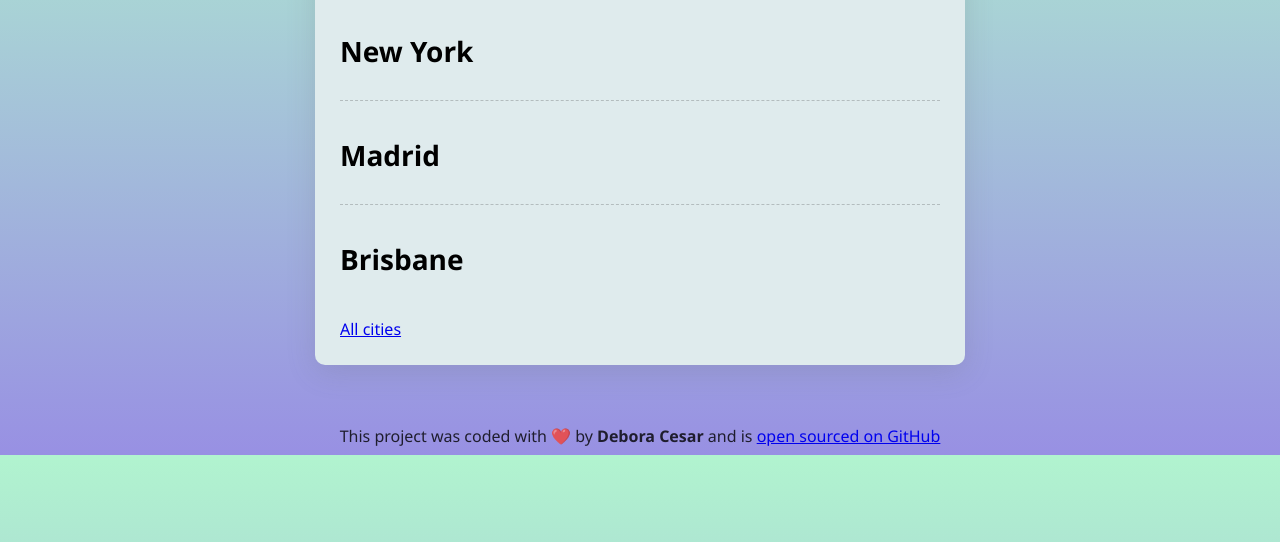
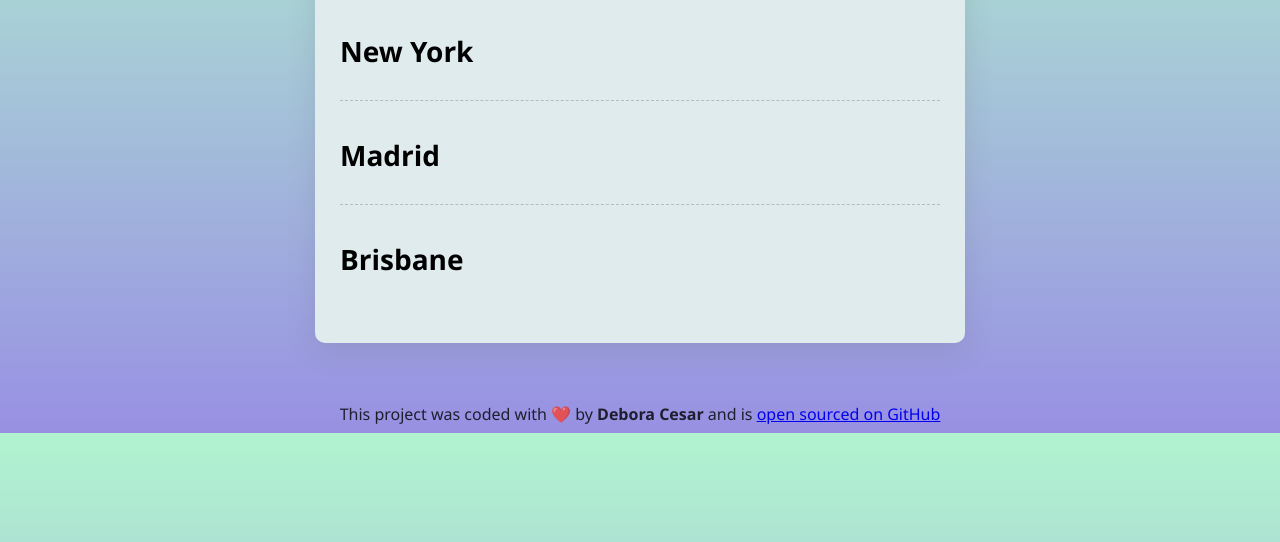
Before and after one commit to DeboraCesar/world-clock, a plain HTML site: page index.html in a window 1280 px wide. Shown: the part 222-764 px from the top of the page. Drawn offline with nearby package versions, Linux system fonts and the light colour scheme; a script that the page names is missing.

Commit message:
Deleted extra html link

```diff
--- a/index.html
+++ b/index.html
@@ -47,7 +47,6 @@
           <div class="time"></div>
         </div>
       </div>
-      <a href="/">All cities</a>
     </div>
     <footer>
       This project was coded with ❤️ by <strong>Debora Cesar</strong> and is
```
